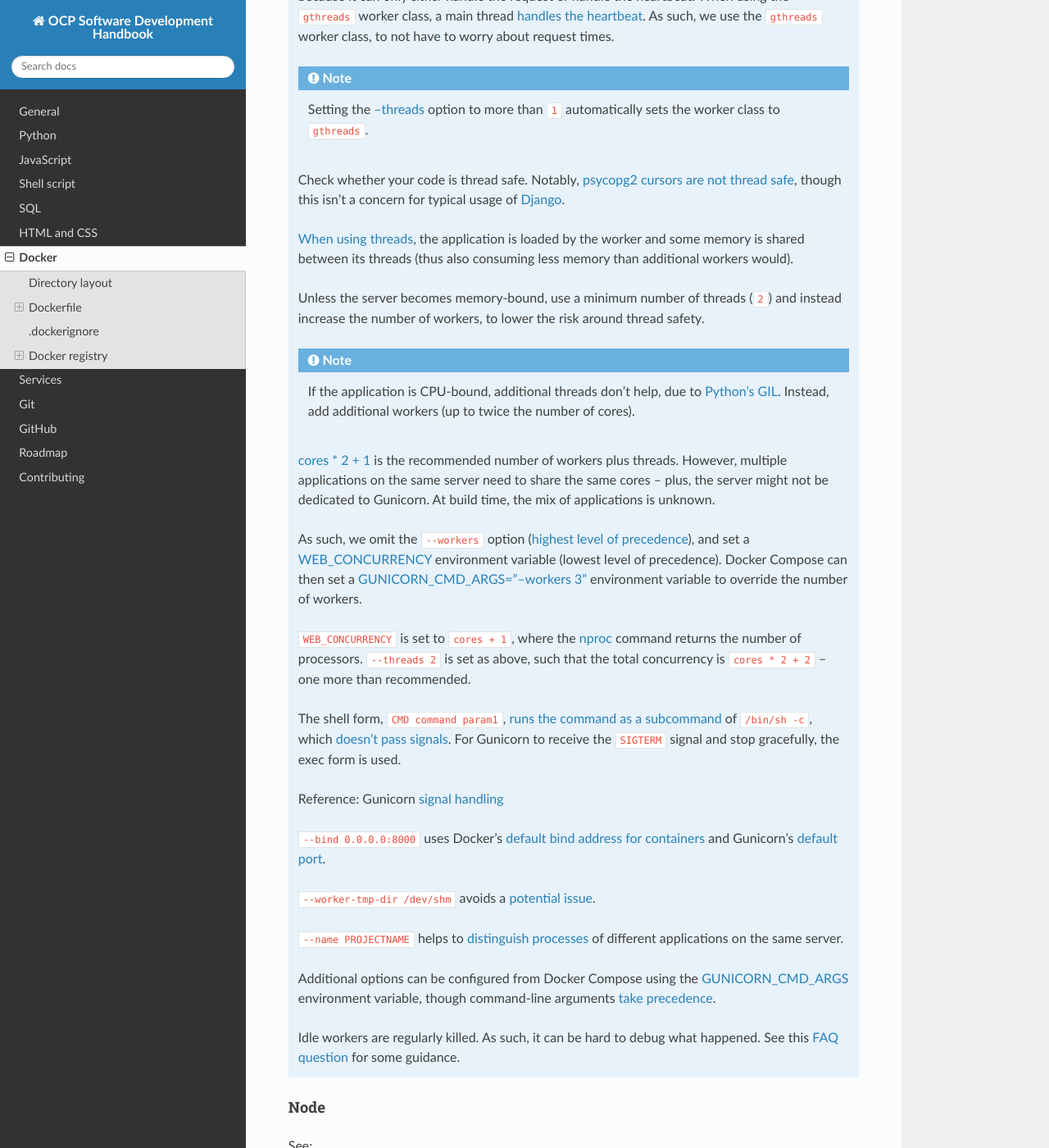
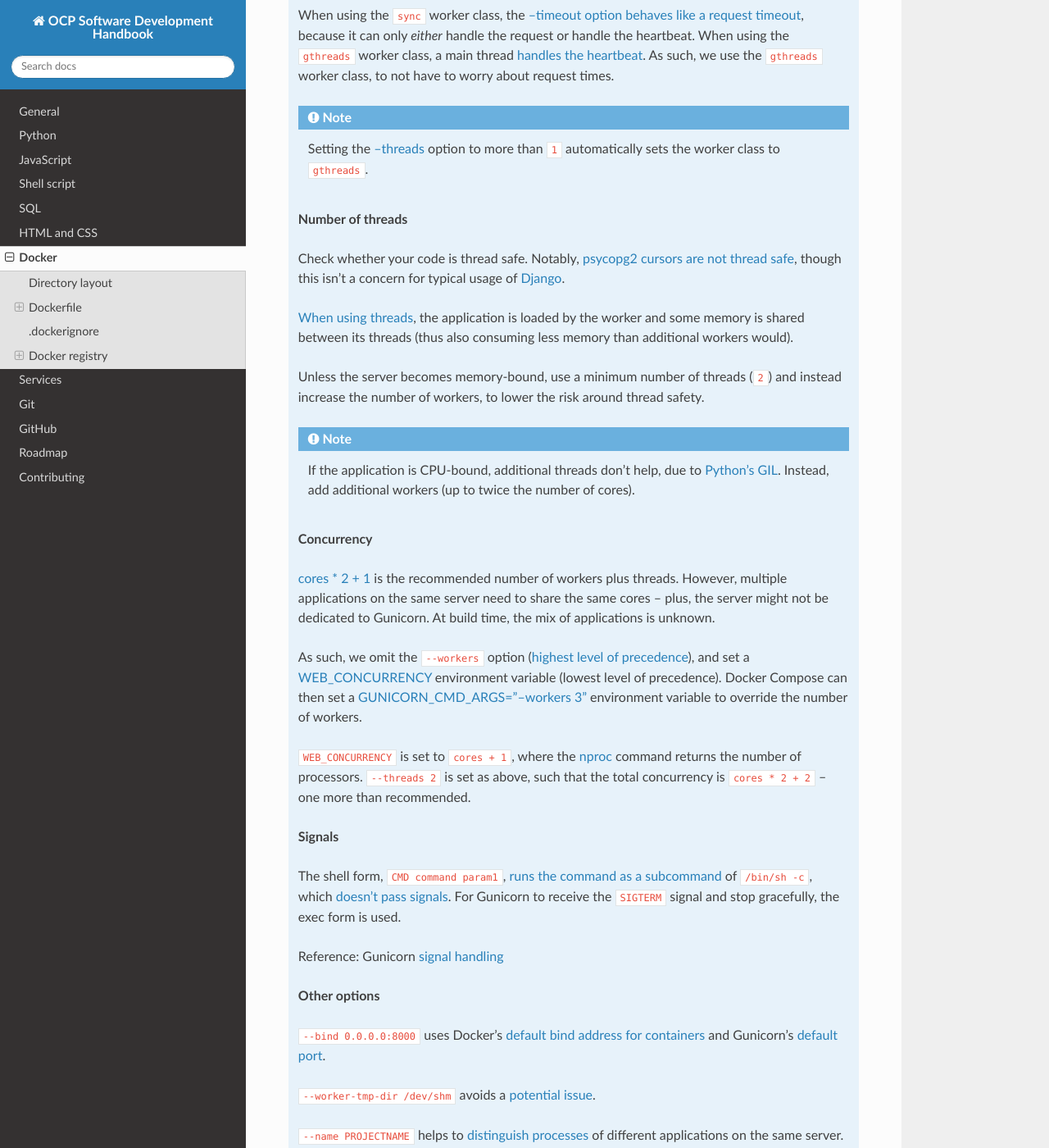
Before and after one commit to open-contracting/software-development-handbook, a Sphinx documentation site: the page built from docs/docker/index.rst, in a window 1280 px wide and 1400 px high, scrolled down 4391 px. Shown: the whole window at 82% size. Built offline with Sphinx 7.4.7 and the Read the Docs theme 2.0.0, drawn with Linux system fonts in a browser that asks for light colours; some of the changed text lies outside the part shown.

Commit message:
docs: Section titles are not allowed in notes

```diff
--- a/docs/docker/index.rst
+++ b/docs/docker/index.rst
@@ -135,8 +135,7 @@ Add one Dockerfile for the Django project, replacing ``core.wsgi`` if needed and
 
    Gunicorn's options require explanation.
 
-   Worker class
-   ------------
+   **Worker class**
 
    Gunicorn describes use cases where asynchronous workers `are preferred <https://docs.gunicorn.org/en/stable/design.html#choosing-a-worker-type>`__. In particular, check whether the application makes long blocking calls and is therefore `I/O bound <https://medium.com/building-the-system/gunicorn-3-means-of-concurrency-efbb547674b7>`__.
 
@@ -156,8 +155,7 @@ Add one Dockerfile for the Django project, replacing ``core.wsgi`` if needed and
 
       Setting the `--threads <https://docs.gunicorn.org/en/stable/settings.html#threads>`__ option to more than ``1`` automatically sets the worker class to ``gthreads``.
 
-   Number of threads
-   -----------------
+   **Number of threads**
 
    Check whether your code is thread safe. Notably, `psycopg2 cursors are not thread safe <https://www.psycopg.org/docs/cursor.html>`__, though this isn't a concern for typical usage of `Django <https://docs.djangoproject.com/en/3.2/ref/databases/>`__.
 
@@ -169,8 +167,7 @@ Add one Dockerfile for the Django project, replacing ``core.wsgi`` if needed and
 
       If the application is CPU-bound, additional threads don't help, due to `Python's GIL <https://wiki.python.org/moin/GlobalInterpreterLock>`__. Instead, add additional workers (up to twice the number of cores).
 
-   Concurrency
-   -----------
+   **Concurrency**
 
    `cores * 2 + 1 <https://docs.gunicorn.org/en/stable/design.html#how-many-workers>`__ is the recommended number of workers plus threads. However, multiple applications on the same server need to share the same cores – plus, the server might not be dedicated to Gunicorn. At build time, the mix of applications is unknown.
 
@@ -178,15 +175,13 @@ Add one Dockerfile for the Django project, replacing ``core.wsgi`` if needed and
 
    ``WEB_CONCURRENCY`` is set to ``cores + 1``, where the `nproc <https://www.gnu.org/software/coreutils/manual/html_node/nproc-invocation.html>`__ command returns the number of processors. ``--threads 2`` is set as above, such that the total concurrency is ``cores * 2 + 2`` – one more than recommended.
 
-   Signals
-   -------
+   **Signals**
 
    The shell form, ``CMD command param1``, `runs the command as a subcommand <https://docs.docker.com/engine/reference/builder/#cmd>`__ of ``/bin/sh -c``, which `doesn't pass signals <https://docs.docker.com/engine/reference/builder/#entrypoint>`__. For Gunicorn to receive the ``SIGTERM`` signal and stop gracefully, the exec form is used.
 
    Reference: Gunicorn `signal handling <https://docs.gunicorn.org/en/stable/signals.html>`__
 
-   Other options
-   -------------
+   **Other options**
 
    ``--bind 0.0.0.0:8000`` uses Docker's `default bind address for containers <https://docs.docker.com/network/iptables/#setting-the-default-bind-address-for-containers>`__ and Gunicorn's `default port <https://docs.gunicorn.org/en/stable/settings.html#bind>`__.
 
@@ -196,8 +191,7 @@ Add one Dockerfile for the Django project, replacing ``core.wsgi`` if needed and
 
    Additional options can be configured from Docker Compose using the `GUNICORN_CMD_ARGS <https://docs.gunicorn.org/en/stable/settings.html>`__ environment variable, though command-line arguments `take precedence <https://docs.gunicorn.org/en/stable/configure.html#configuration-overview>`__.
 
-   Troubleshooting
-   ---------------
+   **Troubleshooting**
 
    Idle workers are regularly killed. As such, it can be hard to debug what happened. See this `FAQ question <https://docs.gunicorn.org/en/stable/faq.html#why-are-workers-silently-killed>`__ for some guidance.
 
```
